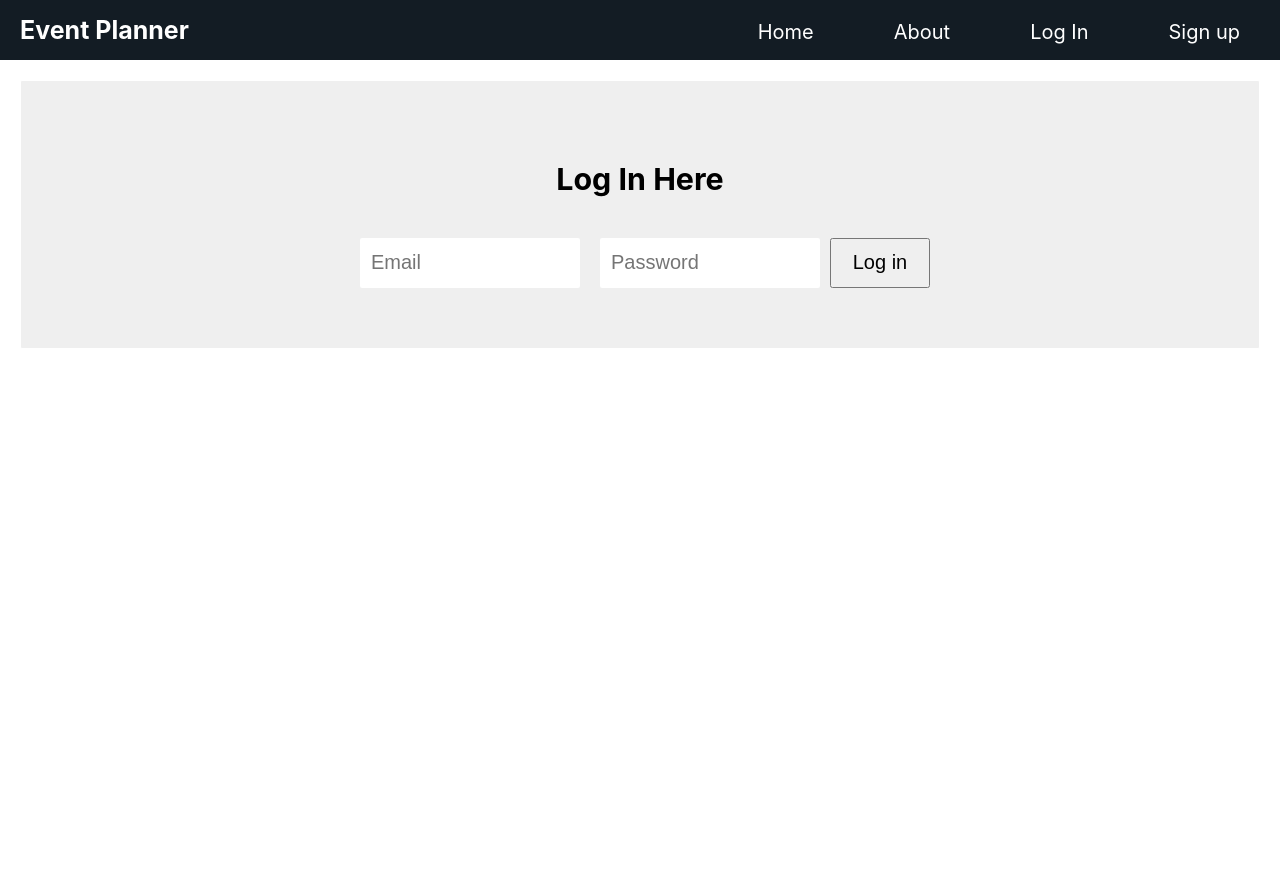
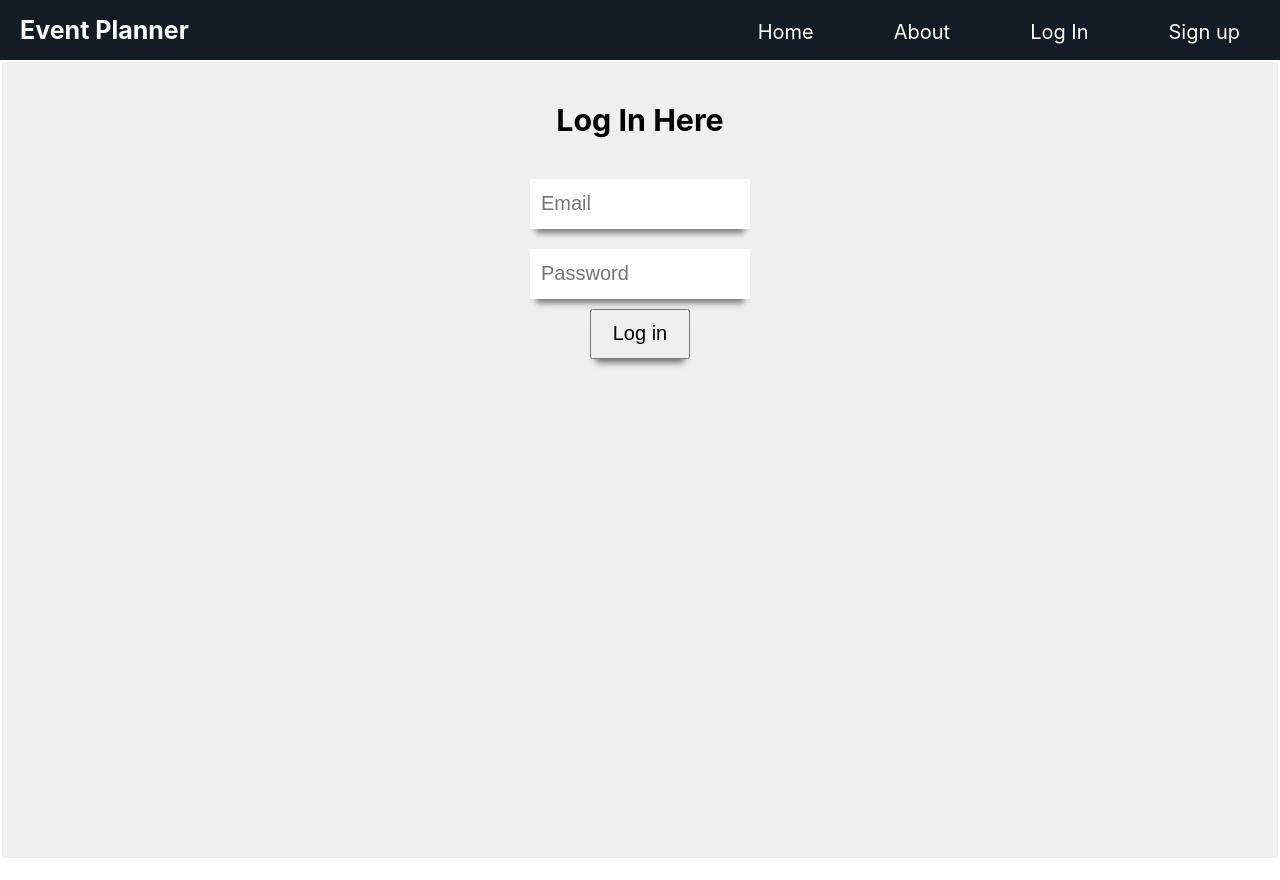
Before and after one commit to corporate-event-planner-webeu/corporate-event-planner-frontend, a React (Create React App) app: page /login in a window 1280 px wide. Built offline with nearby package versions, Linux system fonts and the light colour scheme.

Commit message:
styled more on the log in page

```diff
--- a/src/views/Login.js
+++ b/src/views/Login.js
@@ -21,6 +21,7 @@ class Login extends React.Component {
       <div>
         <LoginWrapperStyled>
           <h3>Log In Here</h3>
+          <InputStyled>
           <input
             type="text"
             name="Email"
@@ -38,6 +39,7 @@ class Login extends React.Component {
           <button type="button" onClick={this.onLogin}>
             Log in
           </button>
+          </InputStyled>
         </LoginWrapperStyled>
       </div>
     );
@@ -50,12 +52,29 @@ export default connect(
 )(Login);
 
 const LoginWrapperStyled = styled.form`
-  border: 1px solid white;
-  border-radius: 2px;
+  /* border: 1px solid white;
+  border-radius: 2px; */
+  /* align-content: center;
+  display: flex;
+  flex-direction: column;
+  align-items: center;
   padding: 50px;
   background: #efefef;
   color: black;
   margin: 20px;
+  width: 70%; */
+  display: flex;
+  flex-direction: column;
+  /* justify-content: space-between; */
+  padding: 1rem;
+  border: 2px solid white;
+  min-height: 100vh;
+  background-color: #efefef;
+  width: 100%;
+  /* background-color: rgb(233, 236, 240); */
+  color:black;
+  align-items: center;
+
 
   input {
     border: 1px solid rgba(255, 255, 255, 0.6);
@@ -65,10 +84,27 @@ const LoginWrapperStyled = styled.form`
     width: 220px;
     height: 50px;
     font-size: 2rem;
+    -webkit-box-shadow: 0 10px 6px -6px #777;
+    -moz-box-shadow: 0 10px 6px -6px #777;
+    box-shadow: 0 10px 6px -6px #777;
   }
   button {
         height: 50px;
         width: 100px;
         font-size: 2rem;
+        -webkit-box-shadow: 0 10px 6px -6px #777;
+        -moz-box-shadow: 0 10px 6px -6px #777;
+        box-shadow: 0 10px 6px -6px #777;
+    }
+    button:hover{
+      background: rgb(81,183,176);
+      border: 1px solid rgb(81,183,176);
     }
 `;
+
+const InputStyled = styled.div`
+  display: flex;
+  flex-direction: column;
+  justify-content: space-between;
+  align-items: center;
+`;
--- a/src/views/Signup.js
+++ b/src/views/Signup.js
@@ -96,8 +96,6 @@ export default connect(
 )(Signup);
 
 const SignUpStyled = styled.div`
-  border: 1px solid white;
-  border-radius: 2px;
   padding: 50px;
   background: #efefef;
   color: black;
@@ -112,11 +110,17 @@ const SignUpStyled = styled.div`
     width: 220px;
     height: 50px;
     font-size: 2rem;
+    -webkit-box-shadow: 0 10px 6px -6px #777;
+    -moz-box-shadow: 0 10px 6px -6px #777;
+    box-shadow: 0 10px 6px -6px #777;
   }
 
   button {
         height: 50px;
         width: 150px;
         font-size: 2rem;
+        -webkit-box-shadow: 0 10px 6px -6px #777;
+        -moz-box-shadow: 0 10px 6px -6px #777;
+        box-shadow: 0 10px 6px -6px #777;
     }
 `;
```
